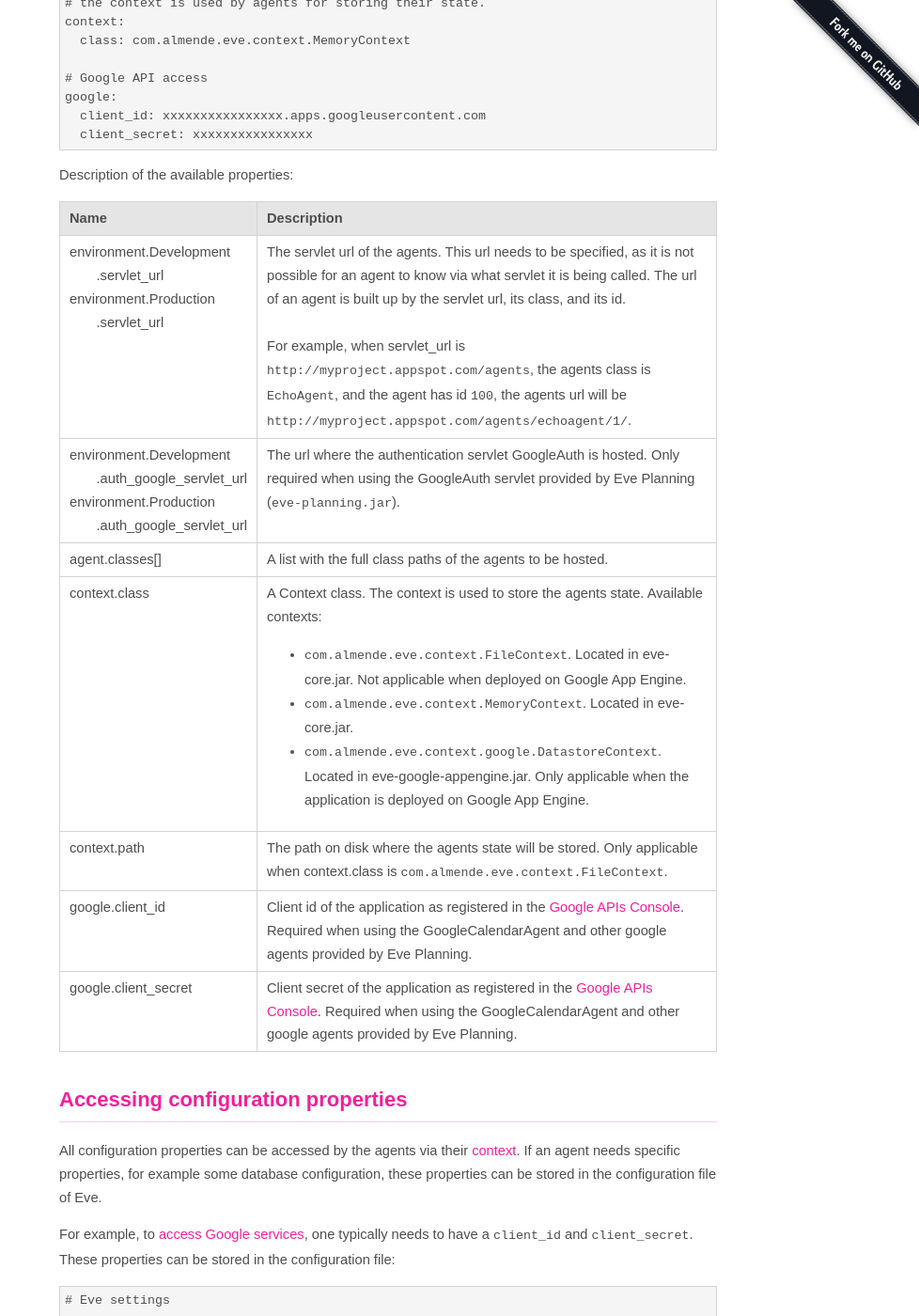
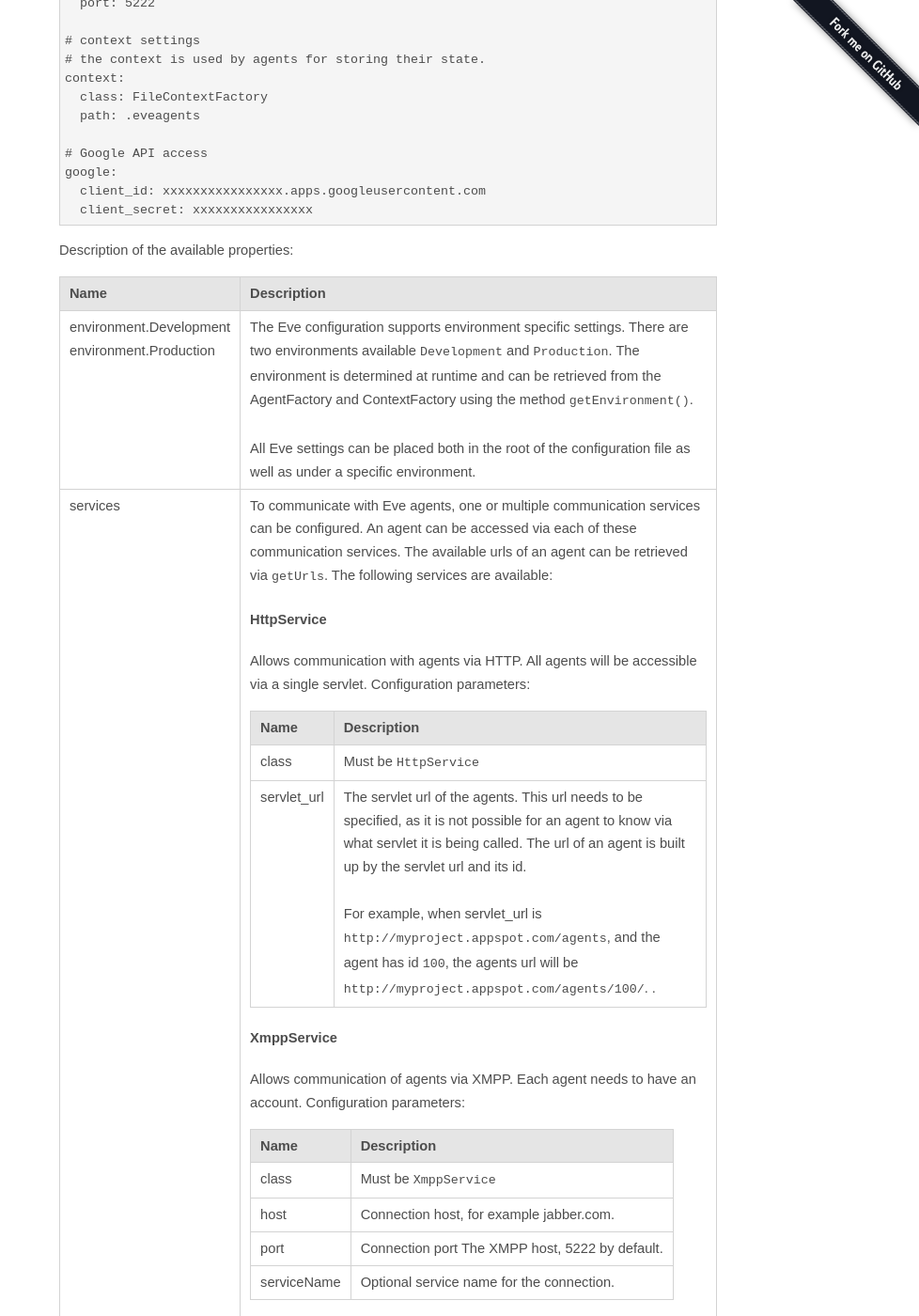
Before and after one commit to almende/eve, a Jekyll site: the page built from java_configuration.md, in a window 1280 px wide and 1400 px high, scrolled down 825 px. Shown: the whole window at 94% size, without its empty margins (302-1280 px from the left). Built offline with Jekyll 4.4.1, drawn with Linux system fonts in a browser that asks for light colours; some of the changed text lies outside the part shown.

```diff
--- a/java_configuration.md
+++ b/java_configuration.md
@@ -6,9 +6,9 @@
 
 # Configuration
 
-Eve needs a configuration file containing information on the agent classes that
-needs to be hosted, settings for storage of agent states, and some environment
-settings. The servlet used to host the Eve agents points to an Eve
+Eve needs a configuration file containing settings for persistency of the agents
+context, settings for communication services such as HTTP and XMPP, and other
+environment settings. The servlet used to host the Eve agents points to an Eve
 configuration file, as explained on the page [Hosting](java_hosting.html).
 
 The configuration file is a [YAML](http://en.wikipedia.org/wiki/YAML) file.
@@ -18,33 +18,37 @@
 
 file: **war/WEB-INF/eve.yaml**
 
-    # Eve settings
+    # Eve configuration
 
-    # environment settings
+    # environment specific settings
     environment:
       Development:
-        servlet_url: http://localhost:8888/agents/
+        # communication services
+        services:
+        - class: HttpService
+          servlet_url: http://localhost:8888/agents/
+
         auth_google_servlet_url: http://localhost:8888/auth/google
+
       Production:
-        servlet_url: http://myproject.appspot.com/agents/
-        auth_google_servlet_url: http://myproject.appspot.com/auth/google
+        # communication services
+        services:
+        - class: HttpService
+          servlet_url: http://my_server.com/agents/
 
-    # agent settings
-    agents:
-      - class: com.almende.eve.agent.example.EchoAgent
-        stateful: false
-        thread-safe: true
-      - class: com.almende.eve.agent.example.CalcAgent
-        stateful: false
-        thread-safe: true
-      - class: com.almende.eve.agent.example.ChatAgent
-        stateful: false
-        thread-safe: true
+        auth_google_servlet_url: http://my_server.com/auth/google
+
+    # environment independent communication services
+    services:
+    - class: XmppService
+      host: my_xmpp_server.com
+      port: 5222
 
     # context settings
     # the context is used by agents for storing their state.
     context:
-      class: com.almende.eve.context.MemoryContext
+      class: FileContextFactory
+      path: .eveagents
 
     # Google API access
     google:
@@ -55,160 +59,186 @@
 Description of the available properties:
 
 <table>
-  <tr>
-    <th>Name</th>
-    <th>Description</th>
-  </tr>
+    <tr>
+        <th>Name</th>
+        <th>Description</th>
+    </tr>
 
-  <!-- TODO: cleanup
-  <tr>
-    <td>environment.Development<br>
-      &nbsp;&nbsp;&nbsp;&nbsp;&nbsp;&nbsp;&nbsp;.agent_url<br>
-      environment.Production<br>
-      &nbsp;&nbsp;&nbsp;&nbsp;&nbsp;&nbsp;&nbsp;.agent_url</td>
-    <td>The url template for the hosted agents. This url needs to be specified,
-      as it is not possible for an agent to know via what servlet it is being
-      called. The url of an agent is built up from this template url, where the
-      agents class and id are filled in.<br><br>
+    <tr>
+        <td>environment.Development<br>
+            environment.Production<br>
+        </td>
+        <td>
+            The Eve configuration supports environment specific settings.
+            There are two environments available <code>Development</code> and
+            <code>Production</code>.
+            The environment is determined at runtime
+            and can be retrieved from the AgentFactory and ContextFactory using the
+            method <code>getEnvironment()</code>.<br>
+            <br>
+            All Eve settings can be placed both in the root of the configuration
+            file as well as under a specific environment.
 
-      The url template can contain the following parameters:
-      <ul>
-        <li><code>:class</code> The class name of the agent
-            (lowercase, simple name, not full class path).</li>
-        <li><code>:id</code> The id of the agent.</li>
-        <li><code>:resource</code> A resource of the agents web application.</li>
-      </ul>
+            <!-- TODO: move this text
+              The servlet url of the agents. This url needs to be specified,
+              as it is not possible for an agent to know via what servlet it is being
+              called. The url of an agent is built up by the servlet url, its class,
+              and its id.<br><br>
+              For example, when servlet_url is
+              <code>http://myproject.appspot.com/agents</code>, the agents class is
+              <code>EchoAgent</code>, and the agent has id <code>100</code>, the
+              agents url will be
+              <code>http://myproject.appspot.com/agents/echoagent/1/</code>.
+              -->
+        </td>
+    </tr>
+    <tr>
+        <td>services</td>
+        <td>
+        To communicate with Eve agents, one or multiple communication services
+        can be configured. An agent can be accessed via each of these
+        communication services. The available urls of an agent can be retrieved
+        via <code>getUrls</code>.
 
-      For example, when the configured agent_url is
-      <code>http://myproject.appspot.com/agents/:class/:id/:resource</code>,
-      the agents class is <code>EchoAgent</code>,
-      and the agent has id <code>100</code>, the
-      agents url will be
-      <code>http://myproject.appspot.com/agents/echoagent/1/</code>.
-      </td>
-  </tr>
-  -->
+        The following services are available:
 
-  <tr>
-    <td>environment.Development<br>
-      &nbsp;&nbsp;&nbsp;&nbsp;&nbsp;&nbsp;&nbsp;.servlet_url<br>
-      environment.Production<br>
-      &nbsp;&nbsp;&nbsp;&nbsp;&nbsp;&nbsp;&nbsp;.servlet_url</td>
-    <td>
-      The servlet url of the agents. This url needs to be specified,
-      as it is not possible for an agent to know via what servlet it is being
-      called. The url of an agent is built up by the servlet url, its class,
-      and its id.<br><br>
-      For example, when servlet_url is
-      <code>http://myproject.appspot.com/agents</code>, the agents class is
-      <code>EchoAgent</code>, and the agent has id <code>100</code>, the
-      agents url will be
-      <code>http://myproject.appspot.com/agents/echoagent/1/</code>.
-      </td>
-  </tr>
-  <tr>
-   <td>environment.Development<br>
-      &nbsp;&nbsp;&nbsp;&nbsp;&nbsp;&nbsp;&nbsp;.auth_google_servlet_url<br>
-      environment.Production<br>
-      &nbsp;&nbsp;&nbsp;&nbsp;&nbsp;&nbsp;&nbsp;.auth_google_servlet_url
-   </td>
-    <td>The url where the authentication servlet GoogleAuth is hosted.
-    Only required when using the GoogleAuth servlet provided by Eve Planning
-    (<code>eve-planning.jar</code>).</td>
-  </tr>
-  <!-- TODO: cleanup
-  <tr>
-    <td>agents[]</td>
-    <td>A list with properties of the agent classes to be hosted.</td>
-  </tr>
-  <tr>
-    <td>agents[].class</td>
-    <td>The full class path of the agent. Required.</td>
-  </tr>
-  <tr>
-    <td>agents[].stateful</td>
-    <td>A boolean specifying whether the agent is stateful or stateless.
-      This property is optional, and is false by default.
-      When stateful is true, the agent must be marked thread_safe as well.
-      <br><br>
-      When an agent is marked stateful, it will be loaded once and kept running,
-      as opposed to stateless agents which can be loaded and unloaded any time.
-      Making an agent stateful allows for keeping connections to services such
-      as messaging open.
-      <br><br>
-      Stateful agents are not supported on Google App Engine.
-      </td>
-  </tr>
-  <tr>
-    <td>agents[].thread_safe</td>
-    <td>A boolean specifying whether the agent is thread-safe.
-      This property is optional, and is false by default.
-      When thread-safe, the agent is instantiated once will be kept in memory
-      until it has been inactive for some time, or until the system needs to
-      free memory.
-      When not thread-safe, a new instance of the agent created for every
-      request, and is destroyed after the request has been handled.
-      <br><br>
-      The <i>thread_safe</i> property allows Eve to optimize the application
-      by keeping agents in memory as much as possible, instead of having to
-      create and destroy the agents with every request. The property does not
-      guarantee a one-off instantiated, continuously running agent though,
-      use the property <i>stateful</i> for that purpose instead.
-      </td>
-  </tr>
-  -->
-  <tr>
-    <td>agent.classes[]</td>
-    <td>A list with the full class paths of the agents to be hosted.</td>
-  </tr>
-  <tr>
-    <td>context.class</td>
-    <td>
-      A Context class. The context is used to store the agents state.
-      Available contexts:
-      <ul>
-        <li><code>com.almende.eve.context.FileContext</code>.
-            Located in eve-core.jar.
-            Not applicable when deployed on Google App Engine.</li>
-        <li><code>com.almende.eve.context.MemoryContext</code>.
-            Located in eve-core.jar.</li>
-        <li><code>com.almende.eve.context.google.DatastoreContext</code>.
-            Located in eve-google-appengine.jar.
-            Only applicable when the application is deployed on Google App Engine.
-        </li>
-      </ul>
-    </td>
-  </tr>
-  <tr>
-    <td>context.path</td>
-    <td>
-      The path on disk where the agents state will be stored.
-      Only applicable when context.class is
-      <code>com.almende.eve.context.FileContext</code>.
-    </td>
-  </tr>
-  <tr>
-    <td>google.client_id</td>
-    <td>
-      Client id of the application as registered in the
-      <a href="https://code.google.com/apis/console/">Google APIs Console</a>.
-      Required when using the GoogleCalendarAgent and other google agents
-      provided by Eve Planning.
-    </td>
-  </tr>
-  <tr>
-    <td>google.client_secret</td>
-    <td>
-      Client secret of the application as registered in the
-      <a href="https://code.google.com/apis/console/">Google APIs Console</a>.
-      Required when using the GoogleCalendarAgent and other google agents
-      provided by Eve Planning.
-    </td>
-  </tr>
+        <h4>HttpService</h4>
+        Allows communication with agents via HTTP. All agents will be accessible
+        via a single servlet.
+
+        Configuration parameters:
+        <p></p>
+        <table>
+            <tr>
+                <th>Name</th>
+                <th>Description</th>
+            </tr>
+            <tr>
+                <td>class</td>
+                <td>Must be <code>HttpService</code></td>
+            </tr>
+            <tr>
+                <td>servlet_url</td>
+                <td>
+                The servlet url of the agents. This url needs to be specified,
+                as it is not possible for an agent to know via what servlet it is being
+                called. The url of an agent is built up by the servlet url and its id.<br><br>
+                For example, when servlet_url is
+                <code>http://myproject.appspot.com/agents</code>,
+                and the agent has id <code>100</code>, the agents url will be
+                <code>http://myproject.appspot.com/agents/100/</code>.
+                .</td>
+            </tr>
+        </table>
+        <p></p>
+
+        <h4>XmppService</h4>
+        Allows communication of agents via XMPP. Each agent needs to have an account.
+        Configuration parameters:
+        <p></p>
+        <table>
+            <tr>
+                <th>Name</th>
+                <th>Description</th>
+            </tr>
+            <tr>
+                <td>class</td>
+                <td>Must be <code>XmppService</code></td>
+            </tr>
+            <tr>
+                <td>host</td>
+                <td>
+                Connection host, for example jabber.com.</td>
+            </tr>
+            <tr>
+                <td>port</td>
+                <td>Connection port The XMPP host, 5222 by default.</td>
+            </tr>
+            <tr>
+                <td>serviceName</td>
+                <td>Optional service name for the connection.</td>
+            </tr>
+        </table>
+        <p></p>
+
+        </td>
+    </tr>
+    <tr>
+        <td>context</td>
+        <td>
+            Configuration for the context, used to persist the agents state.
+            An object containing parameters:
+
+            <p></p>
+            <table>
+                <tr>
+                    <th>Name</th>
+                    <th>Description</th>
+                </tr>
+                <tr>
+                    <td>class</td>
+                    <td>The full class path of an ContextFactory.
+                    For built-in context factories, it is enough to specify
+                    the classes simple name instead of the full path.</td>
+                </tr>
+                <tr>
+                    <td>path</td>
+                    <td>The path on disk where the agents state will be stored.
+                        Only applicable for the <code>FileContextFactory</code>.</td>
+                </tr>
+            </table>
+            <p></p>
+
+            The following context factories are available:
+
+            <ul>
+                <li><code>FileContextFactory</code>.
+                    Located in eve-core.jar.
+                    Not applicable when deployed on Google App Engine.</li>
+                <li><code>MemoryContextFactory</code>.
+                    Located in eve-core.jar.</li>
+                <li><code>DatastoreContextFactory</code>.
+                    Located in eve-google-appengine.jar.
+                    Only applicable when the application is deployed on Google App Engine.
+                </li>
+            </ul>
+        </td>
+    </tr>
+    <tr>
+        <td>auth_google_servlet_url</td>
+        <td>The url where the authentication servlet GoogleAuth is hosted.
+            Only required when using the GoogleAuth servlet provided by Eve Planning
+            (<code>eve-planning.jar</code>).</td>
+    </tr>
+    <tr>
+        <td>google</td>
+        <td>
+            Parameters for API access to Googles services.
+            These parameters are provided when registering an application in the
+            <a href="https://code.google.com/apis/console/">Google APIs Console</a>.
+            Required when using the GoogleCalendarAgent and other google agents
+            provided by Eve Planning.
+
+            Contains the following parameters:
+            <p></p>
+            <table>
+                <tr>
+                    <th>Name</th>
+                    <th>Description</th>
+                </tr>
+                <tr>
+                    <td>client_id</td>
+                    <td>Client id of the application.</td>
+                </tr>
+                <tr>
+                    <td>client_secret</td>
+                    <td>Client secret of the application.</td>
+                </tr>
+            </table>
+            <p></p>
+        </td>
+    </tr>
 </table>
-
-
-
 
 
 ## Accessing configuration properties {#accessing_configuration_properties}
@@ -269,26 +299,23 @@
 
 Example file: **war/WEB-INF/eve.yaml**
 
-    # Eve settings
+    # Eve configuration
 
-    # environment settings
+    # environment specific settings
     environment:
       Development:
-        servlet_url: http://localhost:8888/agents/
+        services:
+        - class: HttpService
+          servlet_url: http://localhost:8888/agents/
       Production:
-        servlet_url: http://myproject.appspot.com/agents/
-
-    # agent settings
-    agent:
-      classes:
-      - com.almende.eve.agent.example.EchoAgent
-      - com.almende.eve.agent.example.CalcAgent
-      - com.almende.eve.agent.example.ChatAgent
+        services:
+        - class: HttpService
+          servlet_url: http://myproject.appspot.com/agents/
 
     # context settings
     # the context is used by agents for storing their state.
     context:
-      class: com.almende.eve.context.google.DatastoreContext
+      class: DatastoreContextFactory
 
 
 
@@ -305,24 +332,21 @@
 
 Example file: **war/WEB-INF/eve.yaml**
 
-    # Eve settings
+    # Eve configuration
 
-    # environment settings
-    environment:
-      Production:
-        servlet_url: http://localhost:8080/MyProject/agents/
-
-    # agent settings
-    agent:
-      classes:
-      - com.almende.eve.agent.example.EchoAgent
-      - com.almende.eve.agent.example.CalcAgent
-      - com.almende.eve.agent.example.ChatAgent
+    services:
+    # communication services
+    services:
+    - class: HttpService
+      servlet_url: http://localhost:8080/MyProject/agents/
+    - class: XmppService
+      host: my_xmpp_server.com
+      port: 5222
 
     # context settings
     # the context is used by agents for storing their state.
     context:
-      class: com.almende.eve.context.FileContext
+      class: com.almende.eve.context.FileContextFactory
       path: .eveagents
 
 
@@ -346,20 +370,23 @@
 
     # Eve settings
 
-    # environment settings
+    # environment specific settings
     environment:
       Development:
-        servlet_url: http://localhost:8888/agents/
+        services:
+        - class: HttpService
+          servlet_url: http://localhost:8888/agents/
         auth_google_servlet_url: http://localhost:8888/auth/google
       Production:
-        servlet_url: http://myproject.appspot.com/agents/
+        services:
+        - class: HttpService
+          servlet_url: http://myproject.appspot.com/agents/
         auth_google_servlet_url: http://myproject.appspot.com/auth/google
 
-    # agent settings
-    ...
-
     # context settings
-    ...
+    # the context is used by agents for storing their state.
+    context:
+      class: DatastoreContextFactory
 
     # Google API access
     google:
```
